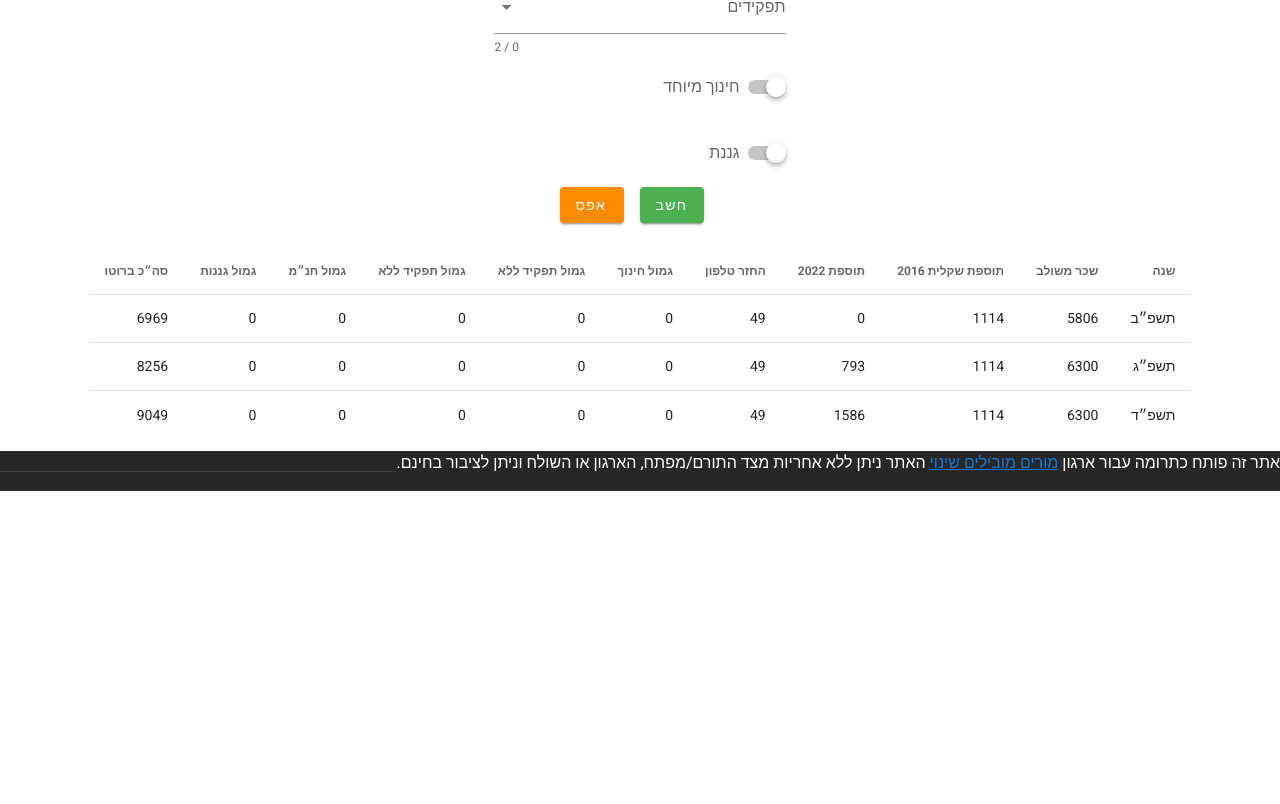
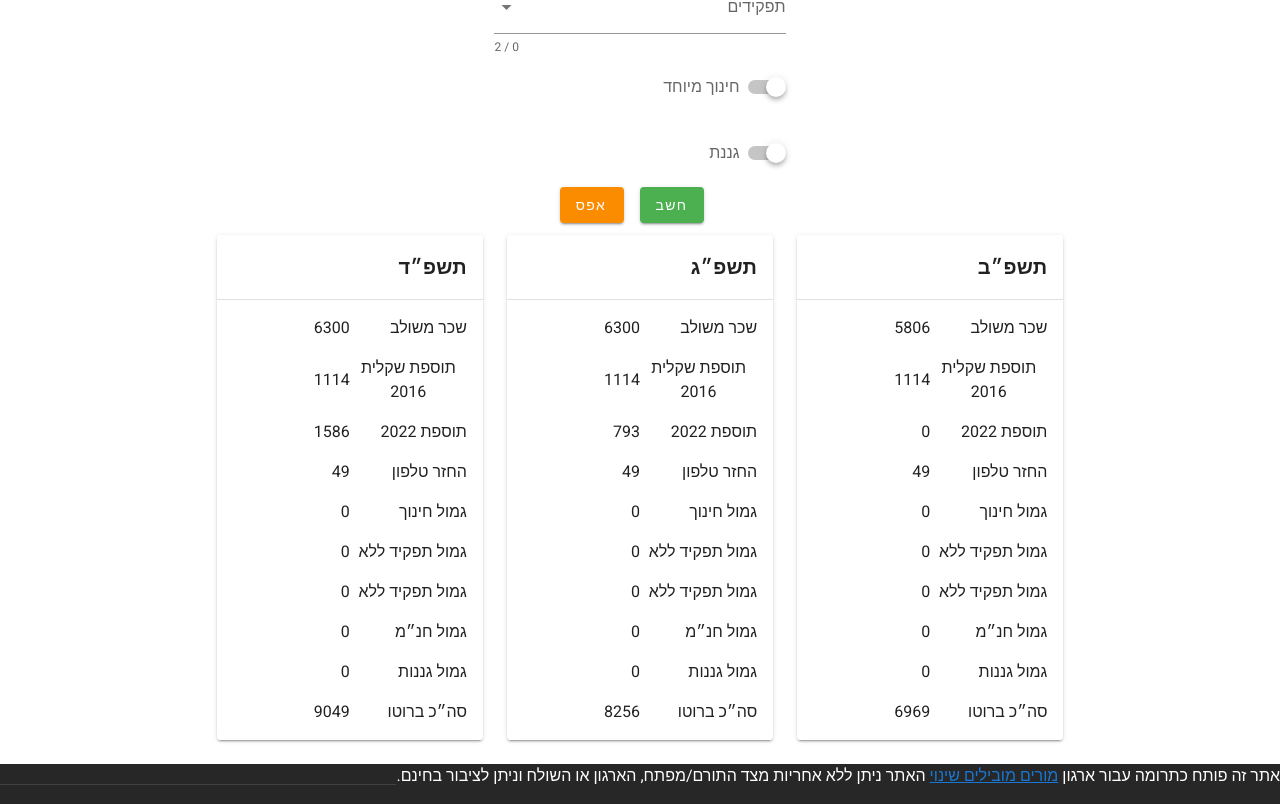
Before and after one commit to aviramha/teacher-union-salary, a Vue app: page / in a window 1280 px wide. Shown: the part 535-1339 px from the top of the page. Before the commit the page ends 1026 px from the top, so only its background shows below. Built offline with nearby package versions, Linux system fonts and the light colour scheme.

Commit message:
format table differently

```diff
--- a/src/components/Simulator.vue
+++ b/src/components/Simulator.vue
@@ -112,19 +112,43 @@
         </v-form>
       </v-col>
     </v-row>
+      <v-container fluid>
+        <v-data-iterator :items="compensations" hide-default-footer>
     <v-row justify="center" class="text-center" align="center">
-      <v-col cols="auto" align-self="center">
-        <v-data-table
-          disable-pagination
-          disable-sort
-          disable-filtering
-          :hide-default-footer="true"
-          :headers="headers"
-          :items="compensations"
-        >
-        </v-data-table>
-      </v-col>
-    </v-row>
+              <v-col
+                v-for="(item, index) in compensations"
+                :key="index"
+                cols="12"
+                sm="6"
+                md="4"
+                lg="3"
+                align-self="center"
+
+              >
+                <v-card>
+                  <v-card-title class="subheading font-weight-bold">
+                    {{ item.jewishYear }}
+                  </v-card-title>
+
+                  <v-divider></v-divider>
+
+                  <v-list dense>
+                    <template v-for="(header, index) in headers">
+                      <v-list-item :key="index">
+                        <v-list-item-content>{{
+                          header.text
+                        }}</v-list-item-content>
+                        <v-list-item-content class="align-end">
+                          {{ item[header.value] }}
+                        </v-list-item-content>
+                      </v-list-item>
+                    </template>
+                  </v-list>
+                </v-card>
+              </v-col>
+            </v-row>
+        </v-data-iterator>
+      </v-container>
   </v-container>
 </template>
 
@@ -298,7 +322,6 @@ function calculateKindergarden(
   mixedCompensationRaw,
   year
 ) {
-
   if (kindergardenRole == "ניהול אשכול") {
     return 0.25 * mixedCompensationRaw;
   } else if (kindergardenRole == "גננת משלימה זכאית") {
@@ -502,7 +525,6 @@ export default {
       let role1 = this.chosenRoles[0] || "ללא";
       let role2 = this.chosenRoles[1] || "ללא";
       return [
-        { text: "שנה", value: "jewishYear" },
         { text: "שכר משולב", value: "mixedCompensation" },
         { text: "תוספת שקלית 2016", value: "shiklitAddition" },
         { text: "תוספת 2022", value: "twentytwoAddition" },
```
